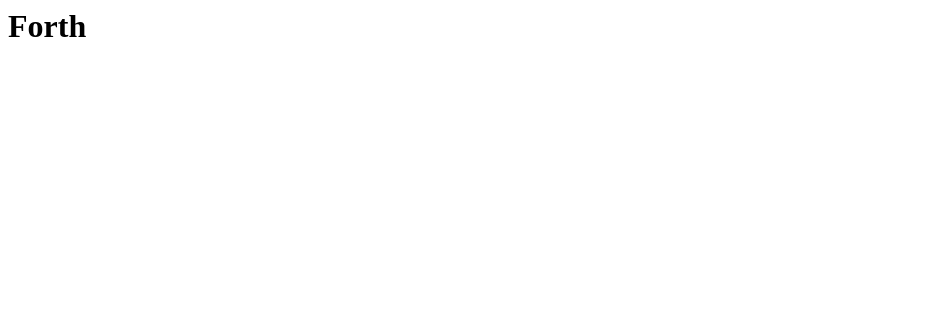
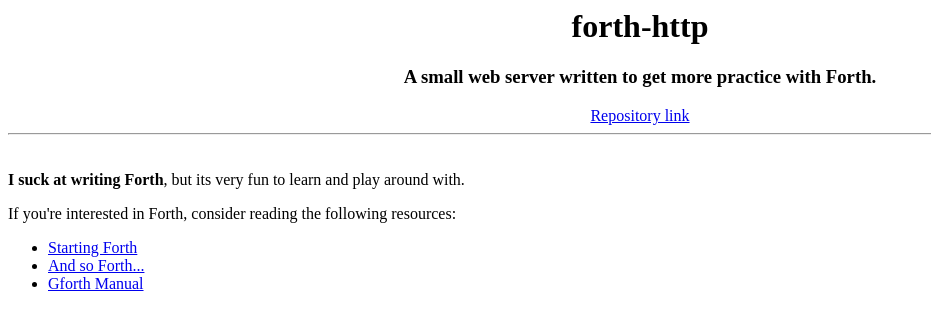
Before and after one commit to barrettotte/forth-http, a plain HTML site: page index.html in a window 1280 px wide. Shown: the whole page, without its empty margins (0-931 px from the left). Drawn offline with Linux system fonts and the light colour scheme.

Commit message:
finished what i wanted to play around with

```diff
--- a/index.html
+++ b/index.html
@@ -1 +1,22 @@
-<html><head><title>hello</title></head><body><h1>Forth</h1></body></html>
+<html>
+  <head>
+    <title>forth-http</title>
+  </head>
+  <body>
+    <center>
+      <h1>forth-http</h1>
+      <h3>A small web server written to get more practice with Forth.</h3>
+      <a href="https://github.com/barrettotte/forth-http">Repository link</a>
+    </center>
+    <hr>
+    <p style="padding-top: 20px">
+      <strong>I suck at writing Forth</strong>, but its very fun to learn and play around with.
+    </p>
+    <p>If you're interested in Forth, consider reading the following resources:</p>
+    <ul>
+      <li><a href="https://www.forth.com/starting-forth/">Starting Forth</a></li>
+      <li><a href="https://thebeez.home.xs4all.nl/ForthPrimer/Forth_primer.html">And so Forth...</a></li>
+      <li><a href="https://www.complang.tuwien.ac.at/forth/gforth/Docs-html/">Gforth Manual</a></li>
+    </ul>
+  </body>
+</html>
```
Also changed, not shown: 404.html (+10 -1 lines), 2 other files.
